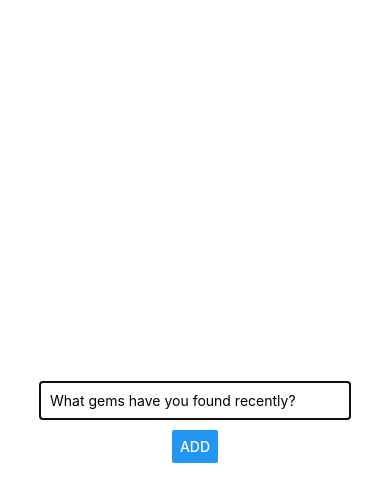
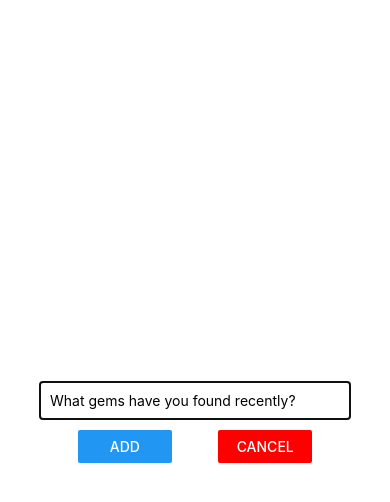
Before and after one commit to lukeclopez/LearnReactNative, a React Native app in the folder rn-complete-guide/: screen / in a window 390 px wide. Both pictures are taken after a click on the button "ADD GEM". Shown: the top 502 px of the page. Built offline with nearby package versions, Linux system fonts and the light colour scheme.

Commit message:
Added Cancel button to the modal and some styling for the buttons

```diff
--- a/rn-complete-guide/App.js
+++ b/rn-complete-guide/App.js
@@ -23,10 +23,12 @@ export default function App() {
     setGems(curGems => [...curGems.filter(g => g.id != gemId)]);
   };
 
+  const closeInputModal = () => setIsInputModalVisible(false);
+
   return (
     <View style={styles.screen}>
       <Button title="Add Gem" onPress={() => setIsInputModalVisible(true)} />
-      <GemInput visible={isInputModalVisible} onAddGem={handleAddGem} />
+      <GemInput visible={isInputModalVisible} onAddGem={handleAddGem} onCancel={closeInputModal} />
       <FlatList
         data={gems}
         renderItem={gem => <GemItem data={gem} onDelete={handleDelete} />}
--- a/rn-complete-guide/components/gemInput.jsx
+++ b/rn-complete-guide/components/gemInput.jsx
@@ -2,7 +2,7 @@ import React, { useState } from "react";
 
 import { StyleSheet, View, TextInput, Button, Modal } from "react-native";
 
-const GemInput = ({ visible, onAddGem }) => {
+const GemInput = ({ visible, onAddGem, onCancel }) => {
   const [enteredGem, setEnteredGem] = useState("");
 
   const addGem = () => {
@@ -23,7 +23,14 @@ const GemInput = ({ visible, onAddGem }) => {
           onChangeText={handleChange}
           value={enteredGem}
         />
-        <Button title="Add" onPress={addGem} />
+        <View style={styles.buttonContainer}>
+          <View style={styles.button}>
+            <Button title="Add" onPress={addGem} />
+          </View>
+          <View style={styles.button}>
+            <Button title="Cancel" color="red" onPress={onCancel} />
+          </View>
+        </View>
       </View>
     </Modal>
   );
@@ -42,6 +49,16 @@ const styles = StyleSheet.create({
     borderBottomColor: "black",
     padding: 10,
     marginBottom: 10
+  },
+  buttonContainer: {
+    width: "60%",
+    flexDirection: "row",
+    justifyContent: "space-between"
+  },
+  button: {
+    // This will ensure the buttons
+    // are the same size on Android.
+    width: "40%"
   }
 });
 
```
